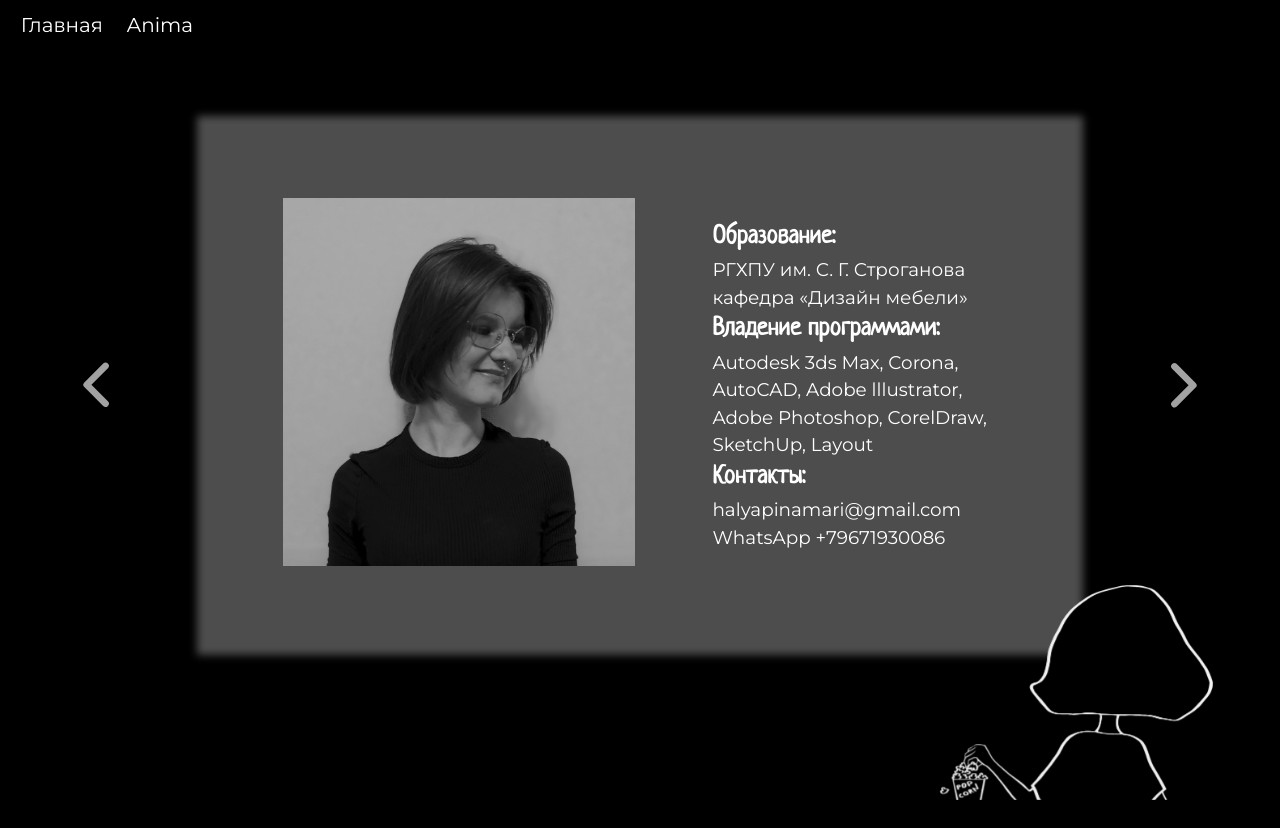
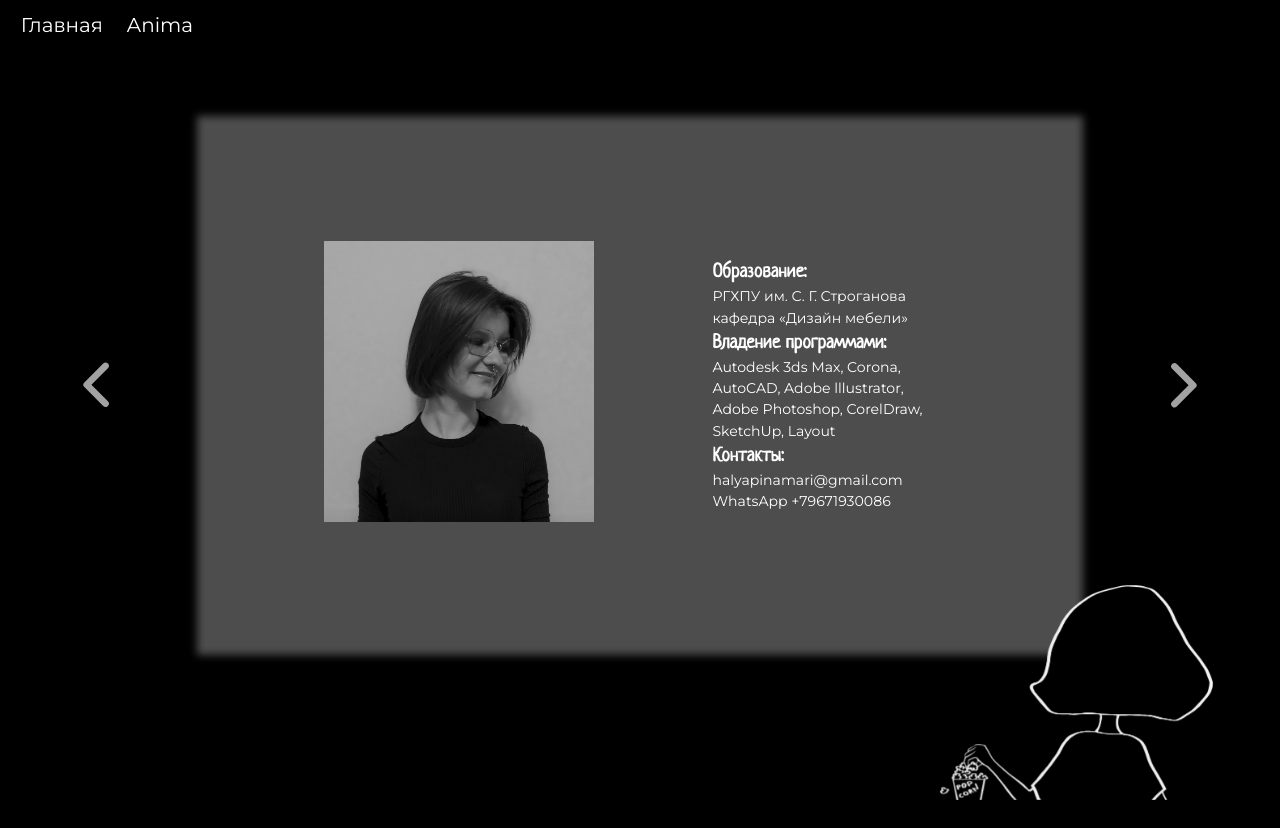
Before and after one commit to Ahri-ninetailed/halyapina.com, a Vue app: page /aboutme in a window 1280 px wide. Built offline with nearby package versions, Linux system fonts and the light colour scheme.

Commit message:
Change about page

```diff
--- a/src/pages/About.vue
+++ b/src/pages/About.vue
@@ -11,7 +11,7 @@
           <v-carousel-item>
             <v-row no-gutters class="slide" :style="heightSlideRowProp">
               <v-col offset="1" cols="5" class="align-self-center">
-                <img style="height: 46vh;" src="../images/AboutMePage/Slide1/MyFace.jpg" alt="Maria Halyapina img"/>
+                <img style="height: 22vw;" src="../images/AboutMePage/Slide1/MyFace.jpg" alt="Maria Halyapina img"/>
               </v-col>
               <v-col offset="1" cols="5" class="align-self-center">
                 <h1 class="text-start h-neucha-regular slide1">
@@ -302,16 +302,16 @@ h1, p {
 }
 
 h1.slide1 {
-  font-size: 3.1vh;
+  font-size: 1.484vw;
 }
 p {
-  font-size: 2.3vh;
+  font-size: 1.1008854166666666vw;
 }
 p.slidesFont {
-  font-size: 2.2vh;
+  font-size: 1.0530208333333335vw;
 }
 
 .title {
-  font-size: 1.5vh; font-style: italic;
+  font-size: 0.71796875vw; font-style: italic;
 }
 </style>
```
